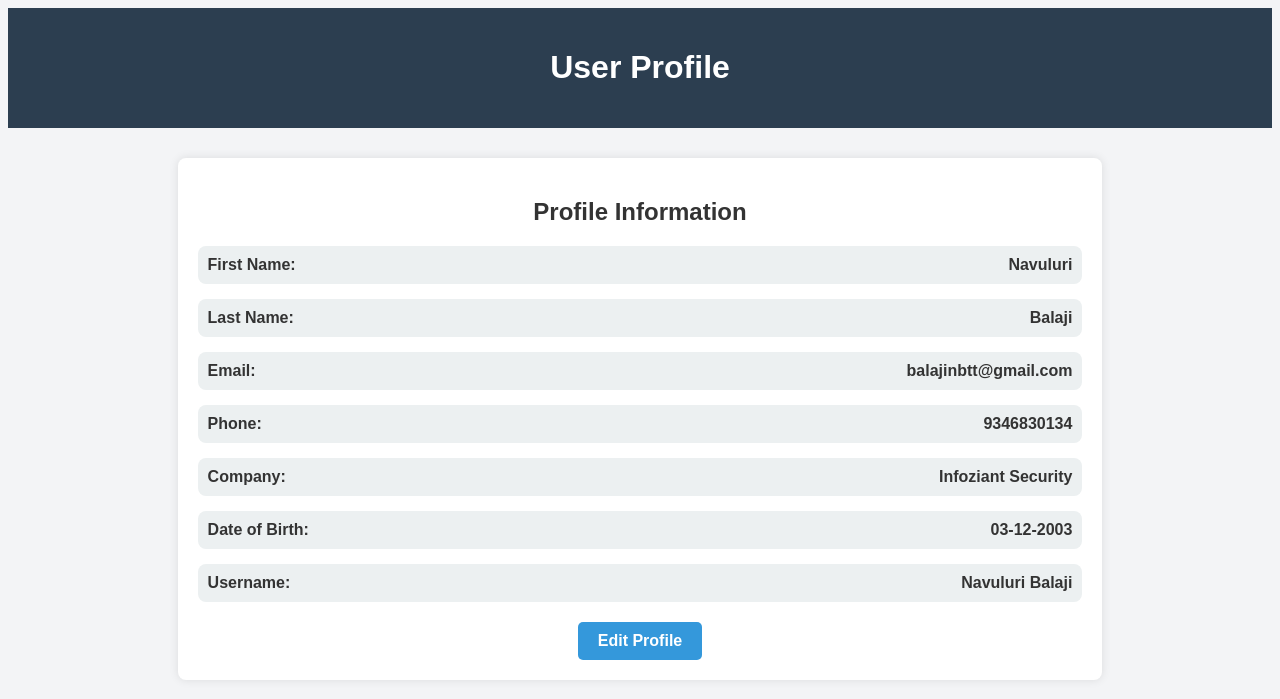
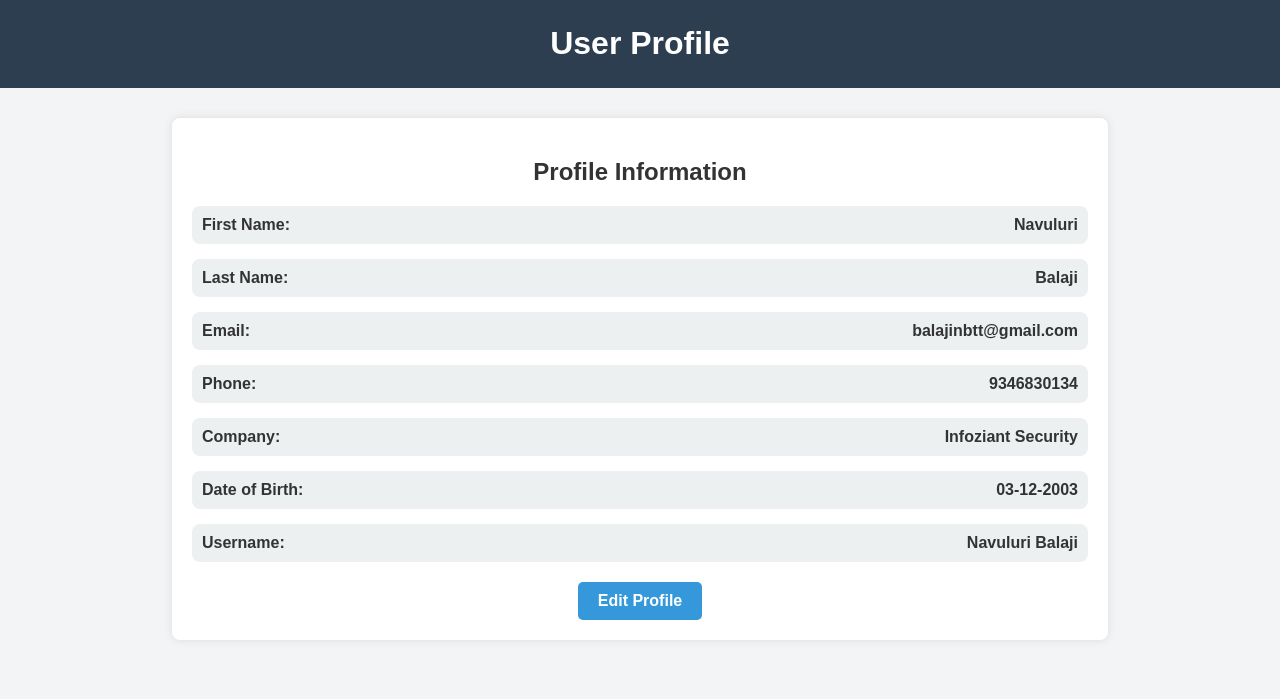
Before and after one commit to NavuluriBalaji/Financial_Management_System, a Flask app: template templates/profile.html in a window 1280 px wide. Shown: the top 699 px of the page. Run offline with Flask 3, Linux system fonts and the light colour scheme; the template is opened without the code that fills it: values that come from a table or form of the project are taken from there, others are empty; data comes from the database, SQL or seed files in the repository.

Commit message:
Remove header padding

```diff
--- a/templates/profile.html
+++ b/templates/profile.html
@@ -9,12 +9,13 @@
             font-family: Arial, sans-serif;
             background: #f3f4f6;
             color: #333;
+            margin: 0;
         }
 
         header {
             background: #2c3e50;
             color: white;
-            padding: 20px;
+            padding: .25rem;
             text-align: center;
         }
 
```
